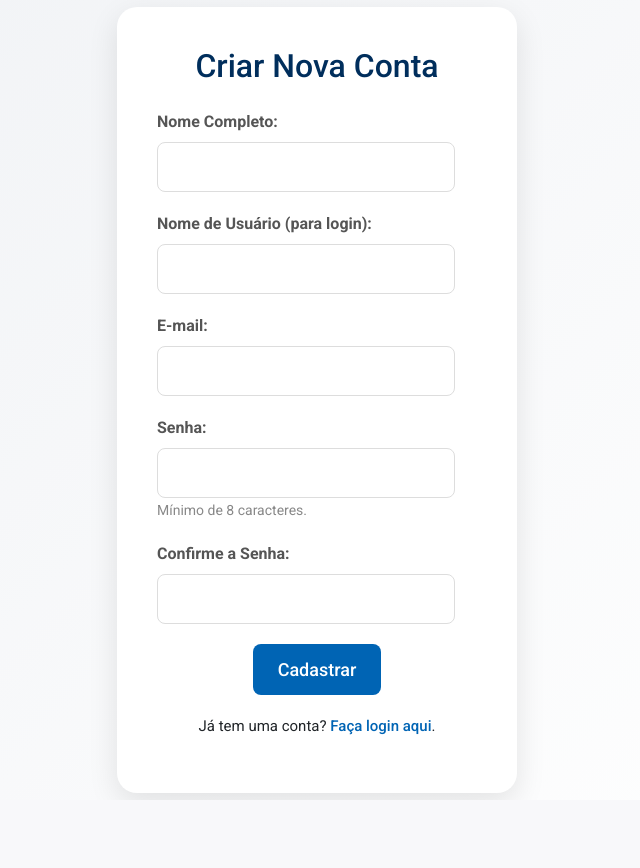
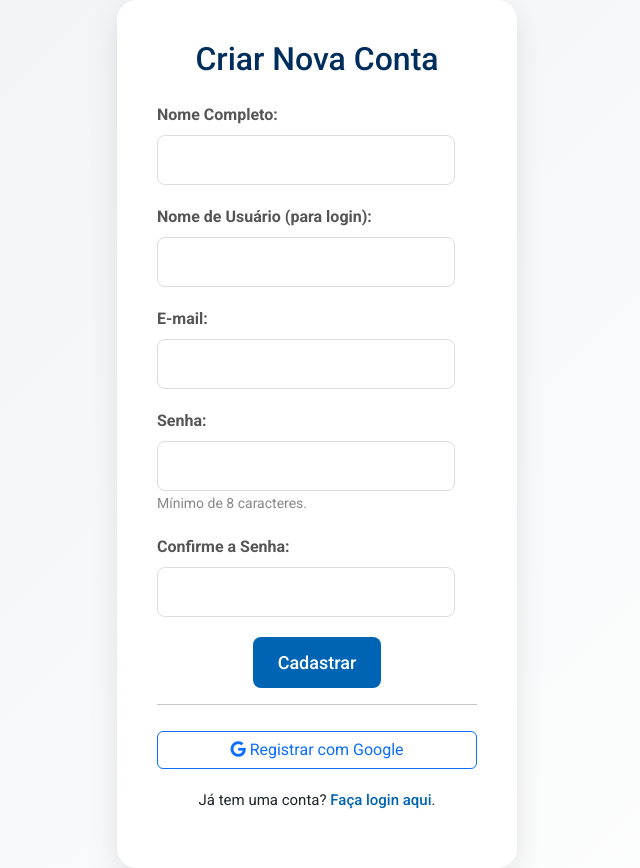
Before and after one commit to moraisgabriel16/linkgerador, a Flask app: page /register in a window 1280 px wide. Shown: the whole page, without its empty margins (323-963 px from the left). Before the commit the page ends 800 px from the top, so only its background shows below. Run offline with Flask 3, Linux system fonts and the light colour scheme; some libraries are stand-ins or nearby versions.

Commit message:
Update register.html

```diff
--- a/templates/register.html
+++ b/templates/register.html
@@ -106,6 +106,10 @@
     });
     </script>
         </form>
+        <hr>
+        <a href="{{ url_for('login_google') }}" class="btn btn-outline-primary" style="width:100%;margin-top:10px;">
+            <i class="fab fa-google"></i> Registrar com Google
+        </a>
         <p>Já tem uma conta? <a href="{{ url_for('login') }}">Faça login aqui</a>.</p>
     </div>
 </body>
```
